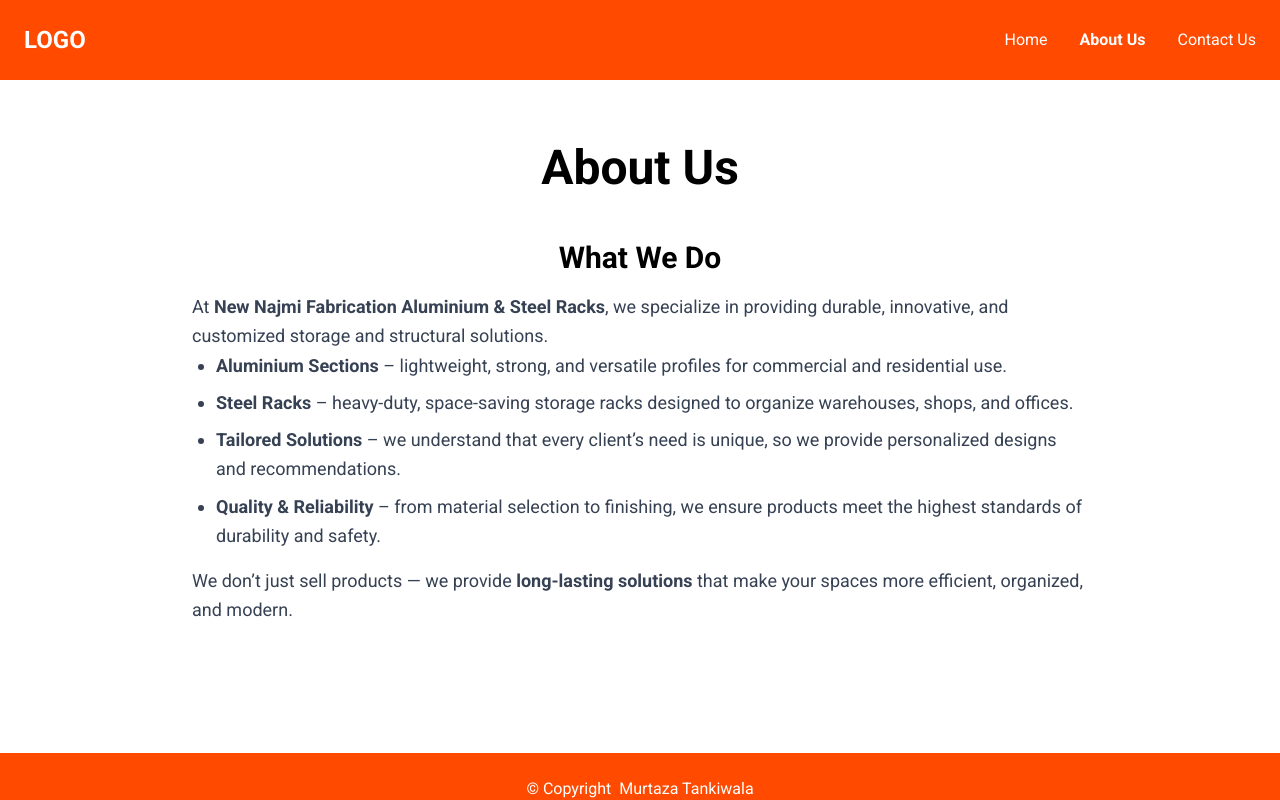
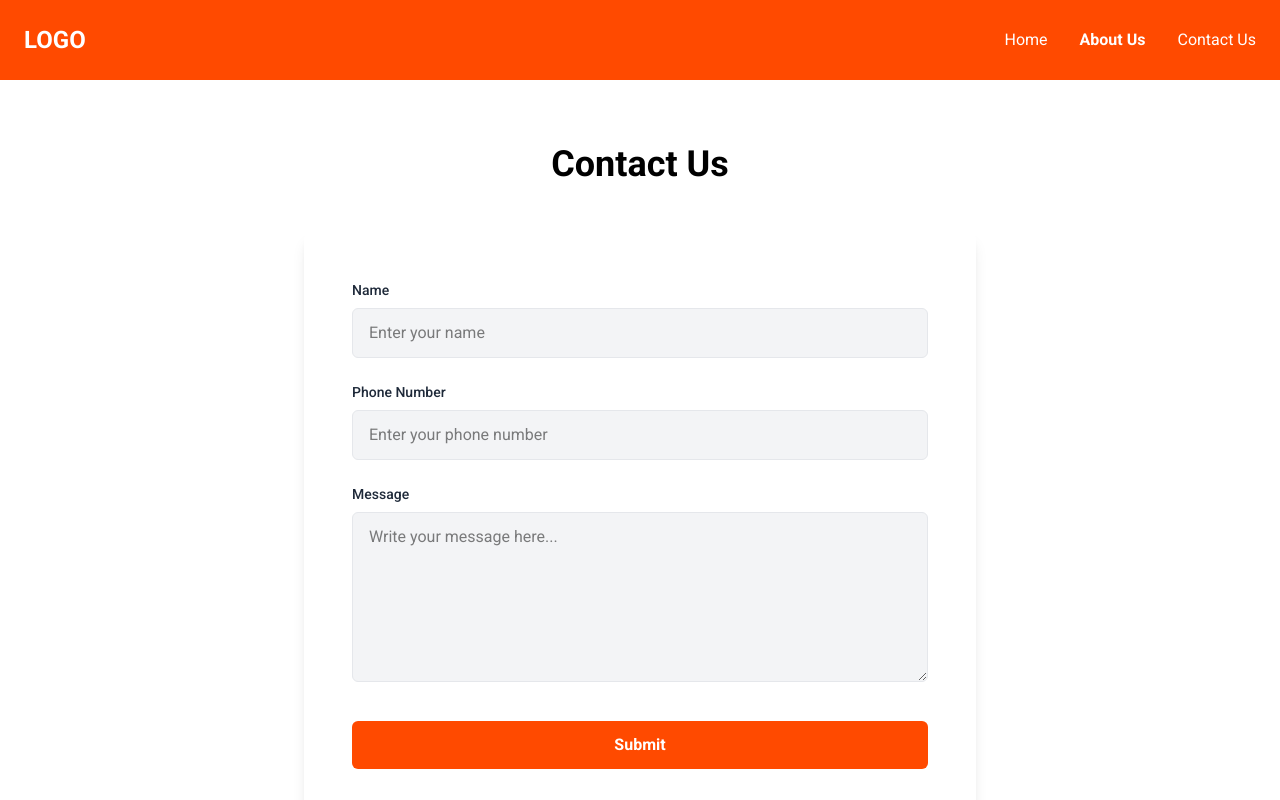
Before and after one commit to murtazatankiwala456/newnajmifabricationaluminiumandsteelrack, a React (Vite) app in the folder frontend/: page / in a window 1280 px wide. Shown: the top 800 px of the page. Built offline with nearby package versions, Linux system fonts and the light colour scheme.

Commit message:
Made ContactUs component and page with accessiblity and fix accissibility in AboutUsPage also

```diff
--- a/frontend/src/App.jsx
+++ b/frontend/src/App.jsx
@@ -1,4 +1,6 @@
-import AboutUsPage from "./components/Pages/About-Us/AboutUsPage";
+//import AboutUsPage from "./components/Pages/About-Us/AboutUsPage";
+import ContactUsPage from "./components/Pages/Contact-Us/ContactUsPage";
+//import ContactUs from "./components/Pages/Contact-us/ContactUs";
 
 //import HomePage from "./components/Pages/Home/HomePage.jsx";
 
@@ -6,7 +8,8 @@ const App = () => {
   return (
     <>
       {/* <HomePage /> */}
-      <AboutUsPage />
+      {/* <AboutUsPage /> */}
+      <ContactUsPage />
     </>
   );
 };
--- a/frontend/src/components/Pages/About-Us/AboutUs/AboutUs.jsx
+++ b/frontend/src/components/Pages/About-Us/AboutUs/AboutUs.jsx
@@ -8,16 +8,25 @@ const AboutUs = () => {
         About Us
       </h1>
       <div className="max-w-4xl mx-auto">
-        <section aria-labelledby="what-we-do">
-          <h2 className="text-3xl font-bold text-black mb-4 text-center">
+        <section
+          aria-labelledby="what-we-do"
+          aria-describedby="what-we-do-desc"
+        >
+          <h2
+            className="text-3xl font-bold text-black mb-6 text-center"
+            id="what-we-do"
+          >
             What We Do
           </h2>
-          <p className="text-gray-700 text-lg leading-relaxed">
+          <p
+            className="text-gray-700 text-lg leading-relaxed mb-2"
+            id="what-we-do-desc"
+          >
             At <strong>New Najmi Fabrication Aluminium & Steel Racks</strong>,
             we specialize in providing durable, innovative, and customized
             storage and structural solutions.
           </p>
-          <ul class="list-disc pl-6 text-gray-700 text-lg leading-relaxed space-y-2">
+          <ul className="list-disc pl-6 text-gray-700 text-lg leading-relaxed space-y-2">
             <li>
               <strong>Aluminium Sections</strong> – lightweight, strong, and
               versatile profiles for commercial and residential use.
@@ -37,7 +46,7 @@ const AboutUs = () => {
               durability and safety.
             </li>
           </ul>
-          <p class="text-gray-700 text-lg leading-relaxed mt-4">
+          <p className="text-gray-700 text-lg leading-relaxed mt-4">
             We don’t just sell products — we provide{" "}
             <strong>long-lasting solutions</strong> that make your spaces more
             efficient, organized, and modern.
--- /dev/null
+++ b/frontend/src/components/Pages/Contact-Us/ContactUs/ContactUs.jsx
@@ -0,0 +1,70 @@
+const ContactUs = () => {
+  return (
+    <div className="container mx-auto max-w-2xl">
+      <section aria-labelledby="contact-us-heading">
+        <h1
+          className="text-4xl font-bold text-black text-center mb-12"
+          id="contact-us-heading"
+        >
+          Contact Us
+        </h1>
+        <div className="bg-white p-8 md:p-12 rounded-lg shadow-lg">
+          <form aria-labelledby="contact-us-heading">
+            <div className="mb-6">
+              <label
+                className="block text-gray-800 text-sm font-medium mb-2"
+                htmlFor="name"
+              >
+                Name
+              </label>
+              <input
+                className="w-full px-4 py-3 bg-gray-100 border border-gray-200 rounded-md focus:outline-none focus:ring-2 focus:ring-bright-orange"
+                id="name"
+                placeholder="Enter your name"
+                type="text"
+                required
+              />
+            </div>
+            <div className="mb-6">
+              <label
+                className="block text-gray-800 text-sm font-medium mb-2"
+                htmlFor="phone"
+              >
+                Phone Number
+              </label>
+              <input
+                className="w-full px-4 py-3 bg-gray-100 border border-gray-200 rounded-md focus:outline-none focus:ring-2 focus:ring-bright-orange"
+                id="phone"
+                placeholder="Enter your phone number"
+                type="tel"
+                required
+              />
+            </div>
+            <div className="mb-8">
+              <label
+                className="block text-gray-800 text-sm font-medium mb-2"
+                htmlFor="message"
+              >
+                Message
+              </label>
+              <textarea
+                className="w-full px-4 py-3 bg-gray-100 border border-gray-200 rounded-md focus:outline-none focus:ring-2 focus:ring-bright-orange"
+                id="message"
+                placeholder="Write your message here..."
+                rows="6"
+                required
+              ></textarea>
+            </div>
+            <button
+              className="w-full bg-primary text-white font-bold py-3 px-6 rounded-md hover:text-gray-200"
+              type="submit"
+            >
+              Submit
+            </button>
+          </form>
+        </div>
+      </section>
+    </div>
+  );
+};
+export default ContactUs;
--- /dev/null
+++ b/frontend/src/components/Pages/Contact-Us/ContactUsPage.jsx
@@ -0,0 +1,11 @@
+import MainLayout from "../../common/MainLayout/MainLayout";
+import ContactUs from "./ContactUs/ContactUs";
+
+const ContactUsPage = () => {
+  return (
+    <MainLayout>
+      <ContactUs />
+    </MainLayout>
+  );
+};
+export default ContactUsPage;
--- a/frontend/src/components/common/MainLayout/MainLayout.jsx
+++ b/frontend/src/components/common/MainLayout/MainLayout.jsx
@@ -1,5 +1,5 @@
-import Header from "../Header/Header.jsx";
-import Footer from "../Footer/Footer.jsx";
+import Header from "../Header/Header";
+import Footer from "../Footer/Footer";
 
 const MainLayout = ({ children }) => {
   return (
```
